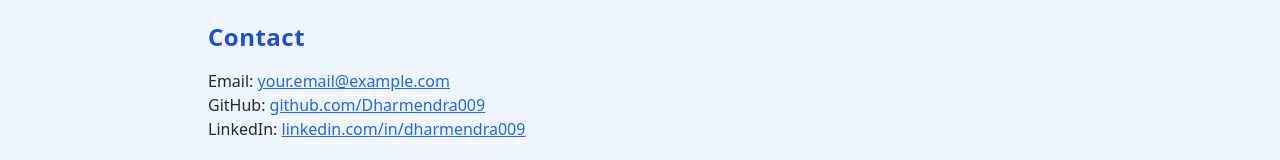
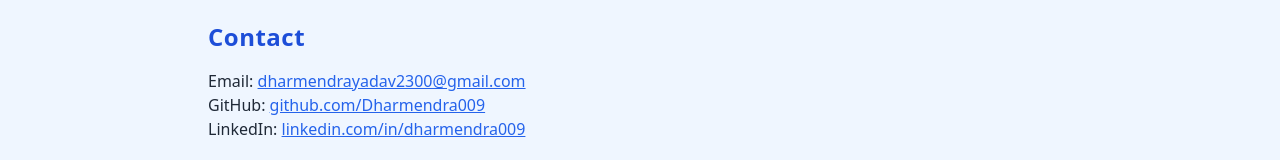
Before and after one commit to Dharmendra009/portfolio, a plain HTML site: page index.html in a window 1280 px wide. Shown: the part 911-1071 px from the top of the page. Drawn offline with nearby package versions, Linux system fonts and the light colour scheme.

Commit message:
Update index.html

```diff
--- a/index.html
+++ b/index.html
@@ -59,7 +59,7 @@
 
     <section>
       <h2 class="text-2xl font-semibold text-blue-700 mb-4">Contact</h2>
-      <p>Email: <a href="mailto:dharmendrayadav2300@gmail.com.com" class="text-blue-600 underline">your.email@example.com</a></p>
+      <p>Email: <a href="mailto:dharmendrayadav2300@gmail.com" class="text-blue-600 underline">dharmendrayadav2300@gmail.com</a></p>
       <p>GitHub: <a href="https://github.com/Dharmendra009" class="text-blue-600 underline">github.com/Dharmendra009</a></p>
       <p>LinkedIn: <a href="https://linkedin.com/in/dharmendra009" class="text-blue-600 underline">linkedin.com/in/dharmendra009</a></p>
     </section>
```
